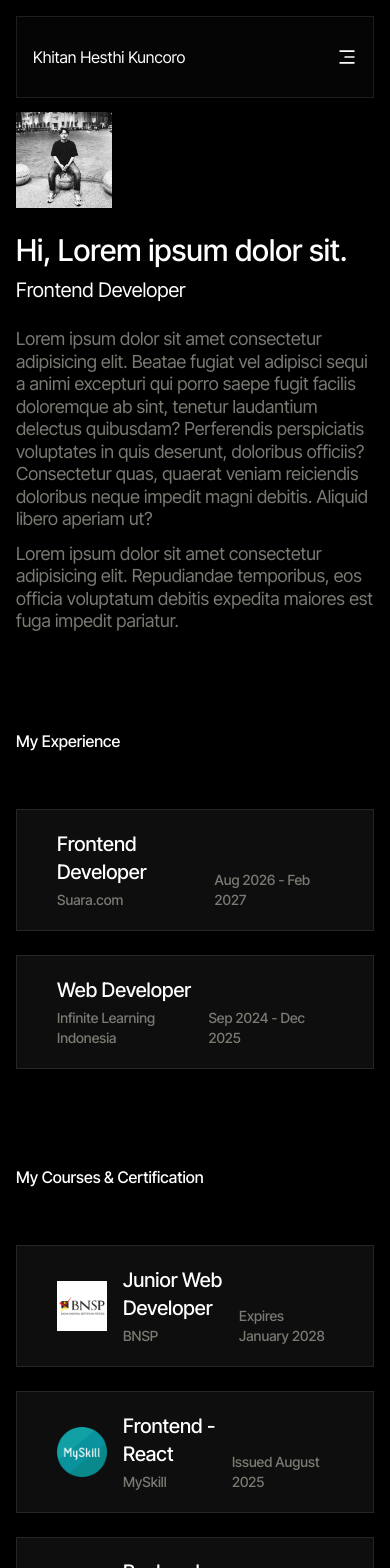
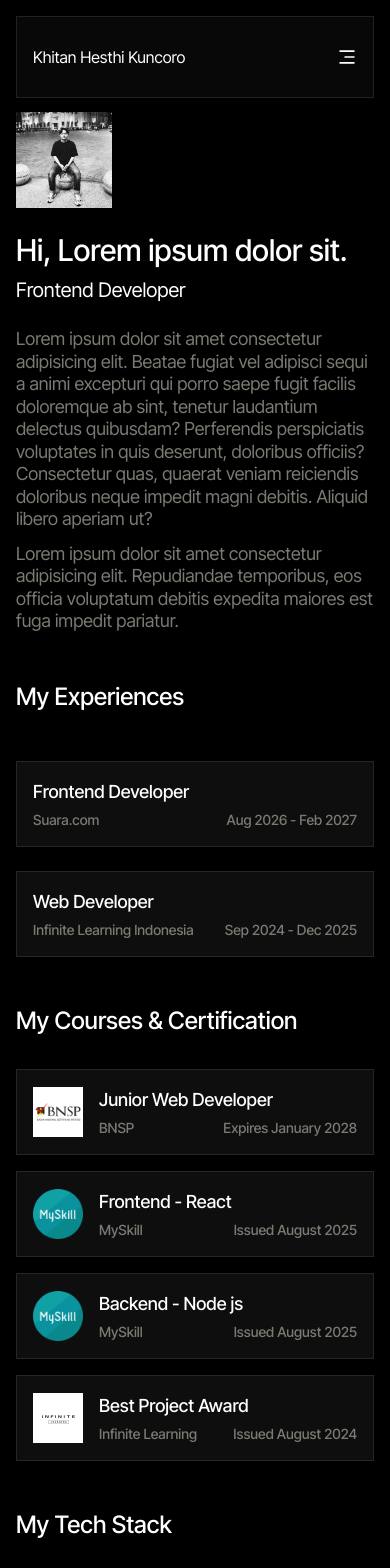
Before and after one commit to kuncoro-0927/portofolio-3.0, a Next.js app: page /about in a window 390 px wide. Shown: the top 1568 px of the page. Built offline with nearby package versions, Linux system fonts and the light colour scheme.

Commit message:
upd responsive mobile

```diff
--- a/src/app/about/page.tsx
+++ b/src/app/about/page.tsx
@@ -10,10 +10,10 @@ export default function About() {
         <AboutMe />
       </section>
 
-      <section className="my-24">
-        <h2 className="xl:text-4xl font-medium">My Experience</h2>
+      <section className="my-12 lg:my-24">
+        <h2 className="text-2xl xl:text-4xl font-medium">My Experiences</h2>
 
-        <div className="mt-14 flex flex-col gap-6">
+        <div className="mt-12 lg:mt-14 flex flex-col gap-6">
           <ExperienceCard
             role="Frontend Developer"
             year="Aug 2026 - Feb 2027"
@@ -28,17 +28,17 @@ export default function About() {
         </div>
       </section>
 
-      <section className="my-24">
-        <h2 className="xl:text-4xl font-medium">My Courses & Certification</h2>
+      <section className="my-12 lg:my-24">
+        <h2 className="text-2xl xl:text-4xl font-medium">My Courses & Certification</h2>
 
-        <div className="mt-14 flex flex-col gap-6">
+        <div className="mt-8 lg:mt-14 flex flex-col gap-4 lg:gap-6">
           {certificateData.map((c) => (
             <CertificateCard key={c.name} certificate={c} />
           ))}
         </div>
       </section>
 
-      <section className="mt-24">
+      <section className="mt-12 lg:mt-24">
         <TechStack />
       </section>
     </>
--- a/src/app/components/about/CertificateCard.tsx
+++ b/src/app/components/about/CertificateCard.tsx
@@ -6,19 +6,19 @@ type Props = {
 
 const CertificateCard = ({ certificate }: Props) => {
   return (
-    <div className="px-10 py-5 flex items-end justify-between border border-white/10 bg-hitam hover:border-white duration-300 cursor-pointer">
+    <div className="px-4 lg:px-10 py-4 flex items-end justify-between border border-white/10 bg-hitam hover:border-white duration-300 cursor-pointer">
       <div className="flex items-center gap-4">
         <Image src={certificate.image} width={50} height={50} alt="" />
 
         <div className="flex flex-col gap-1">
-          <span className="font-medium text-xl">{certificate.name}</span>
+          <span className="font-medium text-lg lg:text-xl whitespace-nowrap">{certificate.name}</span>
           <span className="font-medium text-sm text-abu-abu">
             {certificate.provider}
           </span>
         </div>
       </div>
 
-      <span className="font-medium text-sm text-abu-abu">
+      <span className="font-medium text-sm text-abu-abu whitespace-nowrap">
         {certificate.year}
       </span>
     </div>
--- a/src/app/components/about/ExperienceCard.tsx
+++ b/src/app/components/about/ExperienceCard.tsx
@@ -10,13 +10,19 @@ export default function ExperienceCard({
   year,
 }: ServiceCardProps) {
   return (
-    <div className="px-10 py-5 flex items-end justify-between border border-white/10 bg-hitam hover:border-white duration-300 cursor-pointer">
+    <div className="px-4 lg:px-10 py-4 flex items-end justify-between border border-white/10 bg-hitam hover:border-white duration-300 cursor-pointer">
       <div className="flex flex-col gap-1">
-        <span className="font-medium text-xl">{role}</span>
-        <span className="font-medium text-sm text-abu-abu">{company}</span>
+        <span className="font-medium text-lg lg:text-xl whitespace-nowrap">
+          {role}
+        </span>
+        <span className="font-medium text-sm text-abu-abu whitespace-nowrap">
+          {company}
+        </span>
       </div>
 
-      <span className="font-medium text-sm text-abu-abu">{year}</span>
+      <span className="font-medium text-sm text-abu-abu whitespace-nowrap">
+        {year}
+      </span>
     </div>
   );
 }
--- a/src/app/components/layout/Footer.tsx
+++ b/src/app/components/layout/Footer.tsx
@@ -2,7 +2,7 @@ import { FaLinkedin, FaGithub, FaInstagram } from "react-icons/fa";
 import Link from "next/link";
 export default function Footer() {
   return (
-    <footer className="px-6 py-12 xl:px-28 xl:py-14 bg-hitam border-t border-white/10">
+    <footer className="px-4 py-12 xl:px-28 xl:py-14 bg-hitam border-t border-white/10">
       <div className="flex flex-col lg:flex-row items-start gap-6 lg:gap-80">
         <div>
           <ul className="flex flex-col gap-1 text-xl font-medium">
--- a/src/app/components/layout/NavbarMobile.tsx
+++ b/src/app/components/layout/NavbarMobile.tsx
@@ -20,7 +20,7 @@ export default function NavbarMobile() {
   return (
     <nav className="sticky top-4 z-50 mx-4 mt-4 lg:hidden ">
       {/* baris atas */}
-      <div className="absolute inset-x-0 top-0 overflow-hidden border border-white/10 bg-hitam/40 backdrop-blur-xl">
+      <div className="absolute inset-x-0 top-0 overflow-hidden border border-white/10 bg-hitam/60 backdrop-blur-xl">
         {/* baris atas */}
         <div className="flex h-20 items-center justify-between px-4">
           <span>Khitan Hesthi Kuncoro</span>
--- a/src/app/components/shared/CTA.tsx
+++ b/src/app/components/shared/CTA.tsx
@@ -1,7 +1,7 @@
 import BookACall from "../ui/button/BookACall";
 export default function CTA() {
   return (
-    <section className="px-6 py-12 xl:px-28 xl:py-14">
+    <section className="px-4 py-12 xl:px-28 xl:py-14">
       <h2 className="text-2xl xl:text-4xl mb-2 font-medium">
         Let&apos;s Create Something <br /> Great Together
       </h2>
--- a/src/app/contact/page.tsx
+++ b/src/app/contact/page.tsx
@@ -1,10 +1,10 @@
 export default function Contact() {
   return (
     <section className="">
-      <h2 className="xl:text-4xl font-medium">My Tech Stack</h2>
+      <h2 className="text-2xl xl:text-4xl font-medium">Let&apos;s Talk</h2>
 
-      <div className="flex flex-col mt-14 gap-6">
-        <div className="grid grid-cols-2 gap-6 ">
+      <div className="flex flex-col mt-8 lg:mt-14 gap-6">
+        <div className="grid grid-cols-1 lg:grid-cols-2 gap-6 ">
           <div className="flex flex-col gap-3">
             <label htmlFor="name" className="text-abu-abu text-sm font-medium">
               Name
@@ -42,7 +42,9 @@ export default function Contact() {
           ></textarea>
         </div>
 
-        <button className="px-4 py-2 border border-transparent bg-white text-black w-fit rounded-full text-sm font-medium hover:bg-black hover:border hover:border-white hover:text-white duration-300 cursor-pointer">Let&apos;s get in touch</button>
+        <button className="px-4 py-2 border border-transparent bg-white text-black w-fit rounded-full text-sm font-medium hover:bg-black hover:border hover:border-white hover:text-white duration-300 cursor-pointer">
+          Let&apos;s get in touch
+        </button>
       </div>
     </section>
   );
--- a/src/app/work/[slug]/page.tsx
+++ b/src/app/work/[slug]/page.tsx
@@ -46,7 +46,7 @@ export default async function ProjectDetailPage({
         </Link>
 
         <div className="">
-          <h2 className="text-4xl font-medium">{project.title}</h2>
+          <h2 className="text-2xl xl:text-4xl font-medium">{project.title}</h2>
           <span className="text-sm text-abu-abu">{project.subtitle}</span>
           <div className="mt-8 grid grid-cols-2 items-center gap-8">
             {/* Role */}
@@ -105,7 +105,7 @@ export default async function ProjectDetailPage({
           />
         </div>
 
-        <div className="mt-14 flex justify-between gap-20 items-start">
+        <div className="mt-14 flex flex-col lg:flex-row justify-between gap-4 lg:gap-20 items-start">
           <span className="w-40 shrink-0 text-sm text-abu-abu font-medium">
             Project Overview
           </span>
--- a/src/app/work/page.tsx
+++ b/src/app/work/page.tsx
@@ -4,9 +4,9 @@ export default function Work() {
   return (
     <section>
       <div className="flex items-center justify-between">
-        <h2 className="xl:text-4xl font-medium">Latest Project</h2>
+        <h2 className="text-2xl xl:text-4xl font-medium">Latest Project</h2>
       </div>
-      <div className="mt-14 grid grid-cols-1 lg:grid-cols-2 gap-6">
+      <div className="mt-8 lg:mt-14 grid grid-cols-1 lg:grid-cols-2 gap-4 lg:gap-6">
         {workData.map((p) => (
           <CardProject key={p.slug} project={p} variant="compact" />
         ))}
```
